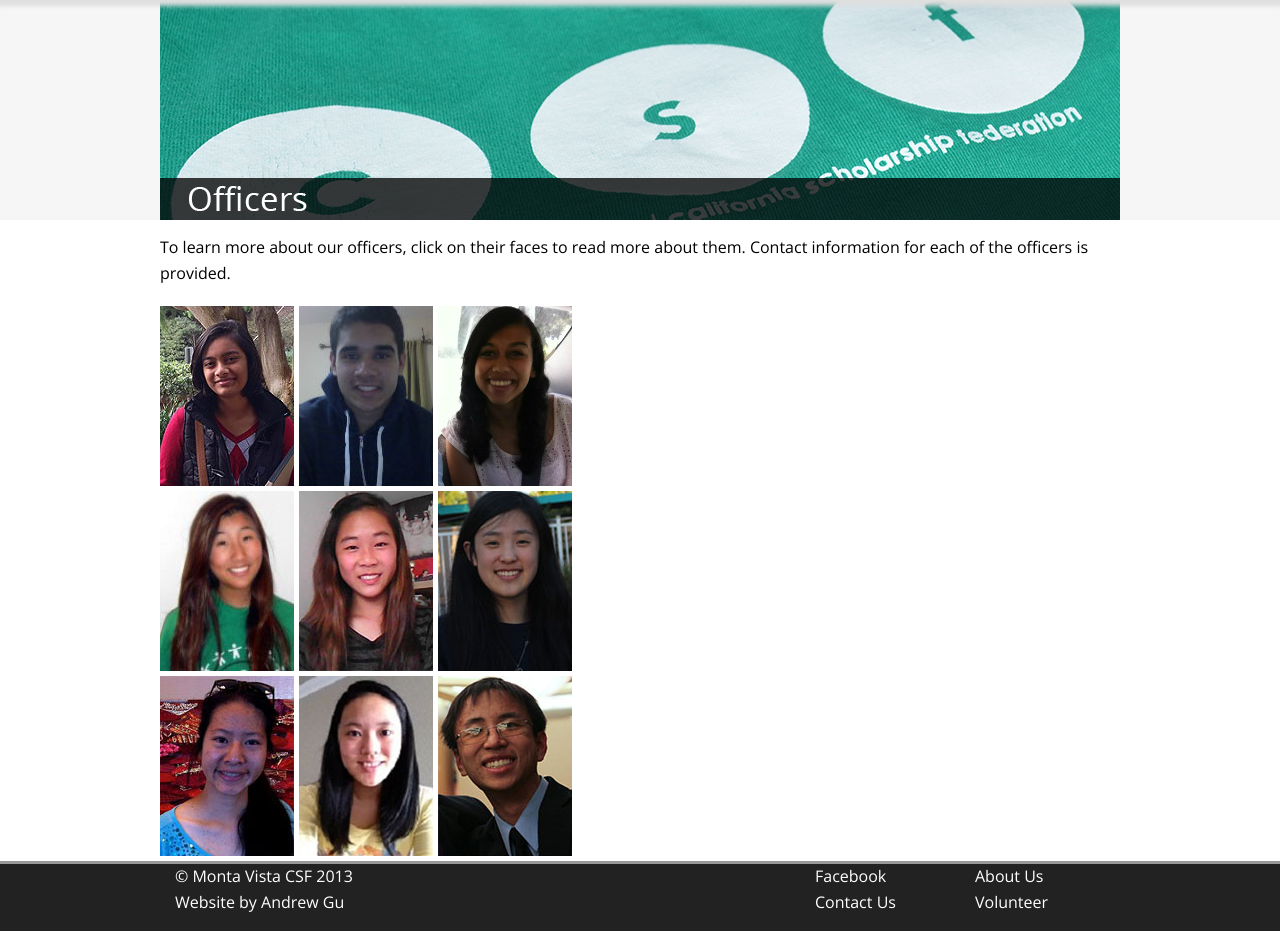
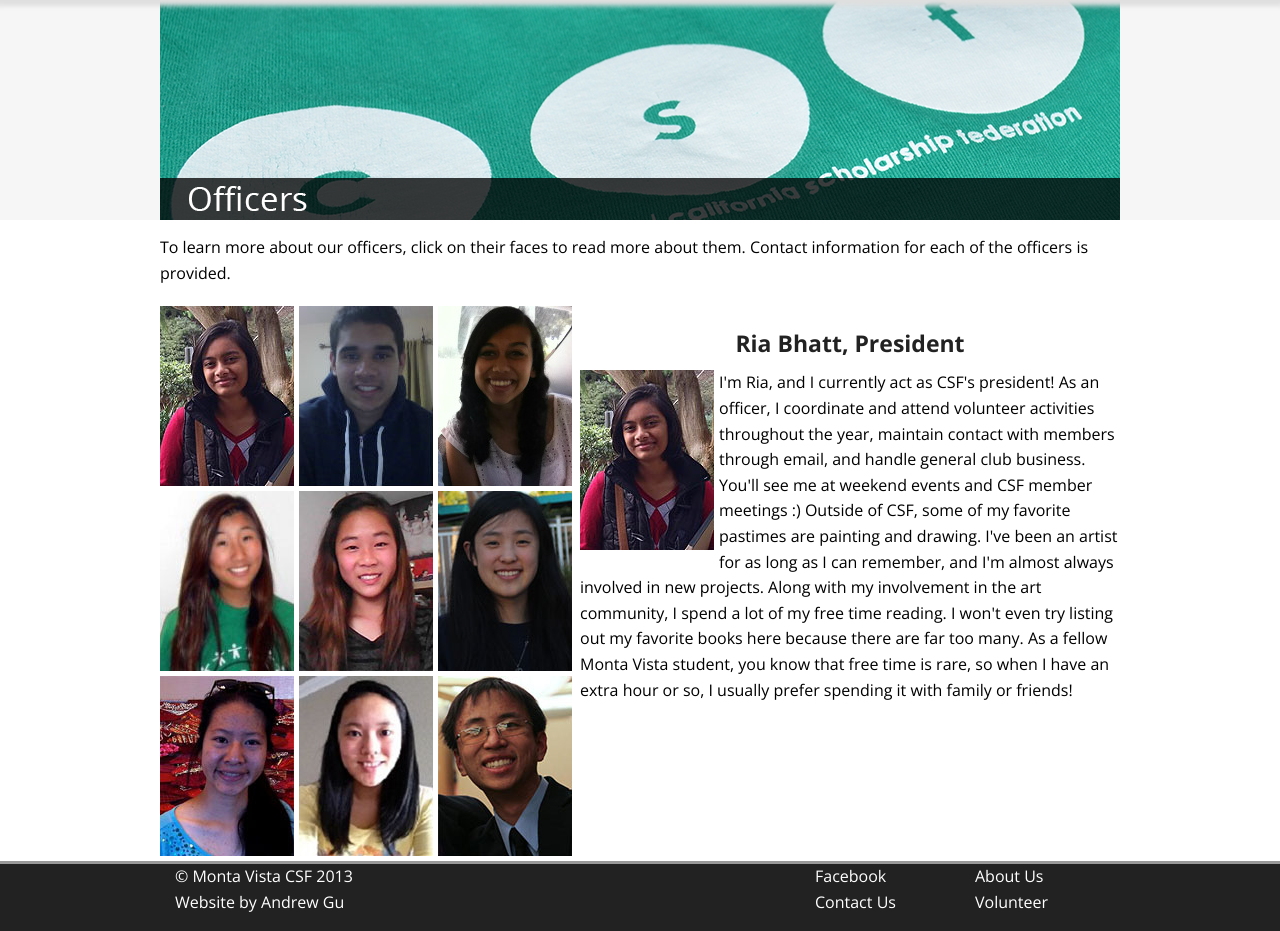
Before and after one commit to andrewgu12/csf, a PHP site: page /officers.php in a window 1280 px wide. Shown: the part 126-1057 px from the top of the page. Run offline with PHP 8.4, Linux system fonts and the light colour scheme; data that the repository does not hold is empty; some libraries are stand-ins or nearby versions.

Commit message:
working on officer page

```diff
--- a/css/styles.css
+++ b/css/styles.css
@@ -160,6 +160,22 @@ div#officerColumn #officerInfo:hover {
   opacity: 0.8;
 }
 
+div#moreInfo {
+  width: 540px;
+  padding-left: 10px;
+  display: inline;
+}
+div#moreInfo h4 {
+  text-align: center;
+}
+div#moreInfo #face {
+  float: left;
+  margin-right: 5px;
+}
+div#moreInfo #description {
+  display: inline;
+}
+
 div#side-bar {
   padding-top: 20px;
   float: left;
--- a/js/scripts.js
+++ b/js/scripts.js
@@ -121,4 +121,7 @@ $(document).ready(function(){
 		        });
 		}
 	});
+	$("#officerInfo").click(function(){
+		alert("Get here?");
+	});
 });
--- a/officers.php
+++ b/officers.php
@@ -93,6 +93,12 @@ Outside of CSF, some of my favorite pastimes are painting and drawing. I've been
 						</div>
 					</figure>
 				</div>
+				<div id="moreInfo">
+					<h4>Ria Bhatt, President</h4>
+					<img id="face" src="img/officers/ria.jpg">
+					<p id="description">I'm Ria, and I currently act as CSF's president! As an officer, I coordinate and attend volunteer activities throughout the year, maintain contact with members through email, and handle general club business. You'll see me at weekend events and CSF member meetings :)
+Outside of CSF, some of my favorite pastimes are painting and drawing. I've been an artist for as long as I can remember, and I'm almost always involved in new projects. Along with my involvement in the art community, I spend a lot of my free time reading. I won't even try listing out my favorite books here because there are far too many. As a fellow Monta Vista student, you know that free time is rare, so when I have an extra hour or so, I usually prefer spending it with family or friends!</p>
+				</div>
 			</div>
 		</div>
 		<footer>
--- a/scss/styles.scss
+++ b/scss/styles.scss
@@ -160,6 +160,22 @@ div#officerColumn {
 		opacity: 0.8;
 	}
 }
+div#moreInfo {
+	width: 540px;
+	padding-left: 10px;
+	display: inline;
+	h4 {
+		text-align: center;
+	}
+	#face {
+		float: left;
+		margin-right: 5px;
+	}
+	#description {
+
+		display: inline;
+	}
+}
 div#side-bar {
 	padding-top: 20px;
 	float: left;
```
